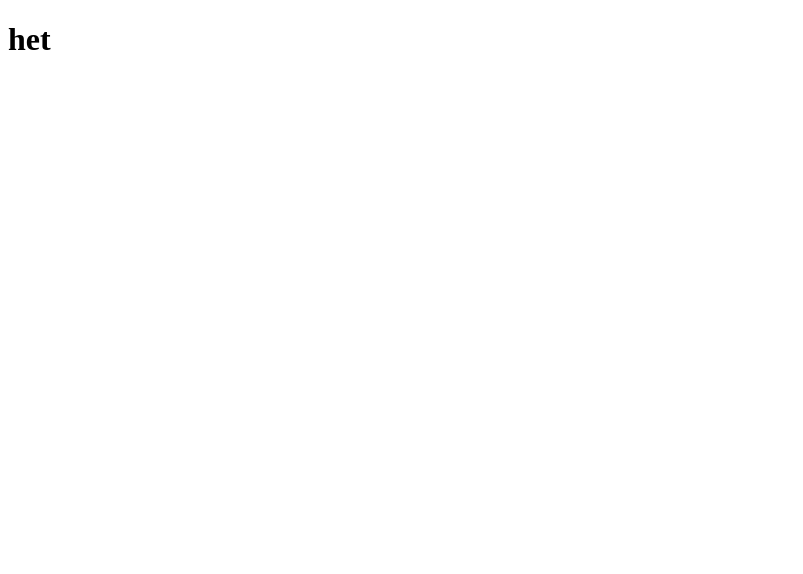
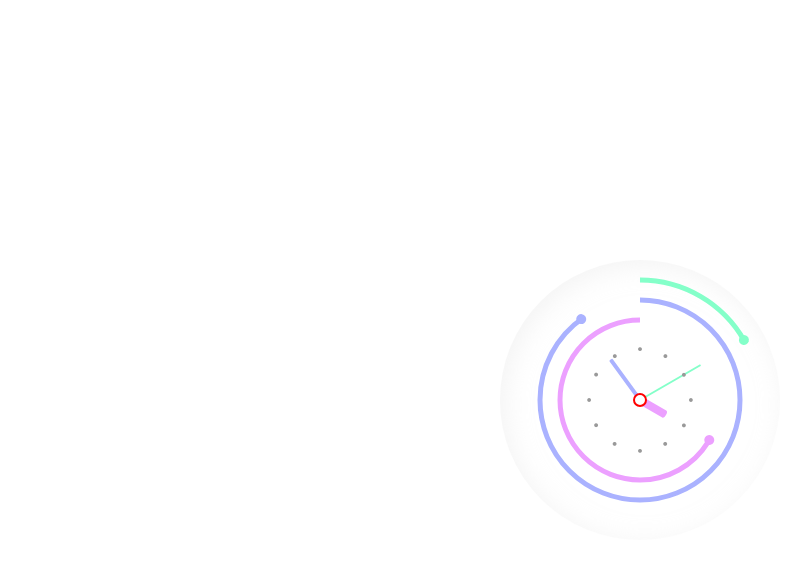
Before and after one commit to PratikViradiya-05/clock-project, a plain HTML site: page index.html in a window 1280 px wide. Shown: the whole page, without its empty margins (0-803 px from the left). Drawn offline with Linux system fonts and the light colour scheme.

Commit message:
clock creation is complited

```diff
--- /dev/null
+++ b/css/circles.css
@@ -0,0 +1,94 @@
+*{
+    margin: 0;
+    padding: 0;
+    box-sizing: border-box;
+}
+
+body{
+    display: flex;
+    justify-content: center;
+    align-items: center;
+    min-height: 100vh;
+    overflow: hidden;
+}
+
+.clock{
+    position: relative;
+    border-radius: 50%;
+    display: flex;
+    justify-content: center;
+    align-items: center;
+    width: 280px;
+    height: 280px;
+    box-shadow: inset 5px 5px 25px rgba(233, 233, 233, 0.5) ;
+}
+
+.clock::before{
+    content: '';
+    position: absolute;
+    height: 10px;
+    width: 10px;
+    background-color: white;
+    border: 2px solid red;
+    border-radius: 50%;
+    z-index: 100;
+}
+
+#time{
+    position: relative;
+    display: flex;
+    justify-content: center;
+    align-items: center;
+    width: 250px;
+    height: 250px;
+}
+#time .circle{
+    position: absolute;
+    display: flex;
+    justify-content: center;
+    align-items: center;
+}
+
+#time .circle svg{
+    position: relative;
+    transform: rotate(270deg);
+}
+
+#time .circle:nth-child(1) svg{
+    width: 250px;
+    height: 250px;
+}
+
+#time .circle:nth-child(2) svg{
+    width: 210px;
+    height: 210px;
+}
+
+#time .circle:nth-child(3) svg{
+    width: 170px;
+    height: 170px;
+}
+
+#time .circle svg circle{
+    fill: transparent;
+    width: 100%;
+    height: 100%;
+    stroke-width: 5;
+    stroke: var(--clr);
+    transform: translate(5px,5px);
+}
+
+#time .circle:nth-child(1) svg{
+    stroke-dasharray: 760;
+    stroke-dashoffset: 760;
+}
+
+#time .circle:nth-child(2) svg{
+    stroke-dasharray: 630;
+    stroke-dashoffset: 630;
+}
+
+#time .circle:nth-child(3) svg{
+    stroke-dasharray: 510;
+    stroke-dashoffset: 510;
+}
--- /dev/null
+++ b/css/dots.css
@@ -0,0 +1,17 @@
+.dots{
+    position: absolute;
+    display: flex;
+    align-items: flex-start;
+    justify-content: center;
+    width: 100%;
+    height: 100%;
+    z-index: 10;
+}
+.dots::before{
+    content: "";
+    height: 10px;
+    width: 10px;
+    position: absolute;
+    background-color: var(--clr);
+    border-radius: 50%;
+}
--- /dev/null
+++ b/css/labels.css
@@ -0,0 +1,9 @@
+#time span{
+    position: absolute;
+    inset: 55px;
+    text-align: center;
+    font-size: 1.5rem;
+    color: #999;
+    z-index: 10;
+    transform: rotate(calc(30deg*var(--i)));
+}
--- /dev/null
+++ b/css/niddles.css
@@ -0,0 +1,57 @@
+.niddle{
+    position: absolute;
+    display: flex;
+    justify-content: center;
+    align-items: center;
+    z-index: 10;
+    width: 200px;
+    height: 200px;
+    border-radius: 50%;
+}
+
+.niddle_hr i{
+    position: absolute;
+    width: 8px;
+    height: 30%;
+    background-color: var(--clr);
+    border-radius: 6px;
+    transform-origin: top;
+    transform: scaleY(0.5);
+}
+
+.niddle_mn i{
+    position: absolute;
+    width: 4px;
+    height: 50%;
+    background-color: var(--clr);
+    border-radius: 6px;
+    transform-origin: top;
+    transform: scaleY(0.5);
+}
+
+.niddle_sc i{
+    position: absolute;
+    width: 2px;
+    height: 70%;
+    background-color: var(--clr);
+    border-radius: 6px;
+    transform-origin: top;
+    transform: scaleY(0.5);
+}
+/* .niddle_mn{
+    width: 130px;
+    height: 130px;
+}
+
+.niddle2 i{
+    width: 8px;
+}
+
+.niddle3{
+    width: 170px;
+    height: 170px;
+}
+
+.niddle3 i{
+    width: 4px;
+} */
--- a/index.html
+++ b/index.html
@@ -4,8 +4,63 @@
     <meta charset="UTF-8">
     <meta name="viewport" content="width=device-width, initial-scale=1.0">
     <title>Document</title>
+    <link rel="stylesheet" href="./css/circles.css">
+    <link rel="stylesheet" href="./css/dots.css">
+    <link rel="stylesheet" href="./css/niddles.css">
+    <link rel="stylesheet" href="./css/labels.css">
 </head>
 <body>
-    <h1>het</h1>
+    <div class="clock">
+        <div id="time">
+            <div class="circle" style="--clr : #84ffc9;">
+                <div class="dots sec_dot"></div>
+                <svg>
+                    <circle cx="120" cy="120" r="120" id="ss"></circle>
+                </svg>
+            </div>
+
+            <div class="circle" style="--clr : #aab2ff;">
+                <div class="dots min_dot"></div>
+                <svg>
+                    <circle cx="100" cy="100" r="100" id="mm"></circle>
+                </svg>
+            </div>
+
+            <div class="circle" style="--clr : #eca0ff;">
+                <div class="dots hr_dot"></div>
+                <svg>
+                    <circle cx="80" cy="80" r="80" id="hh"></circle>
+                </svg>
+            </div>
+
+
+            <div class="niddle niddle_hr" style="--clr : #eca0ff;" id="hr">
+                <i></i>
+            </div>
+            <div class="niddle niddle_mn" style="--clr : #aab2ff;" id="mn">
+                <i></i>
+            </div>
+            <div class="niddle niddle_sc" style="--clr : #84ffc9;" id="sc">
+                <i></i>
+            </div>
+
+
+            <span style="--i:1"><b>.</b></span>
+            <span style="--i:2"><b>.</b></span>
+            <span style="--i:3"><b>.</b></span>
+            <span style="--i:4"><b>.</b></span>
+            <span style="--i:5"><b>.</b></span>
+            <span style="--i:6"><b>.</b></span>
+            <span style="--i:7"><b>.</b></span>
+            <span style="--i:8"><b>.</b></span>
+            <span style="--i:9"><b>.</b></span>
+            <span style="--i:10"><b>.</b></span>
+            <span style="--i:11"><b>.</b></span>
+            <span style="--i:12"><b>.</b></span>
+        </div>
+    </div>
+    <script src="./js/circles.js"></script>
+    <script src="./js/dots.js"></script>
+    <script src="./js/niddles.js"></script>
 </body>
 </html>
--- /dev/null
+++ b/js/circles.js
@@ -0,0 +1,14 @@
+setInterval(()=>{
+    let h = new Date().getHours();
+    let m = new Date().getMinutes();
+    let s = new Date().getSeconds();
+
+    var hh = document.getElementById("hh");
+    var mm = document.getElementById("mm");
+    var ss = document.getElementById("ss");
+
+    hh.style.strokeDashoffset = 510 - (h*510)/12;
+    mm.style.strokeDashoffset = 630 - (m*630)/60;
+    ss.style.strokeDashoffset = 760 - (s*760)/60
+
+});
--- /dev/null
+++ b/js/dots.js
@@ -0,0 +1,14 @@
+setInterval(()=>{
+    let h = new Date().getHours();
+    let m = new Date().getMinutes();
+    let s = new Date().getSeconds();
+    // console.log(h);
+
+    var sec_dot = document.querySelector(".sec_dot");
+    var min_dot = document.querySelector(".min_dot");
+    var hr_dot = document.querySelector(".hr_dot");
+
+    sec_dot.style.transform = `rotate(${s * 6}deg)`;
+    min_dot.style.transform = `rotate(${m * 6}deg)`;
+    hr_dot.style.transform = `rotate(${h * 30}deg)`;
+})
--- /dev/null
+++ b/js/niddles.js
@@ -0,0 +1,13 @@
+setInterval(()=>{
+    let h = new Date().getHours();
+    let m = new Date().getMinutes();
+    let s = new Date().getSeconds();
+
+    let hr = document.getElementById("hr");
+    let mn = document.getElementById("mn");
+    let sc = document.getElementById("sc");
+
+    hr.style.transform = `rotate(${h*30}deg)`
+    mn.style.transform = `rotate(${m*6}deg)`
+    sc.style.transform = `rotate(${s*6}deg)`
+})
```
